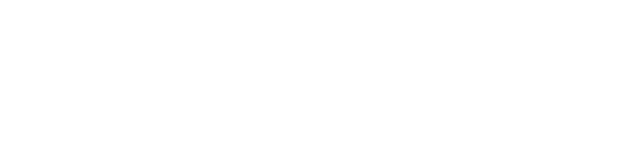
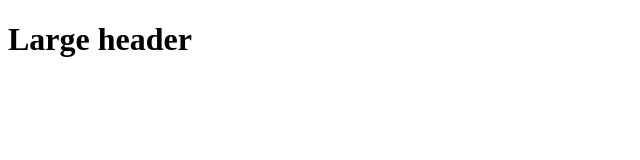
Before and after one commit to mr-andrej/my-super-website, a plain HTML site: page index.html in a window 1280 px wide. Shown: the whole page, without its empty margins (0-640 px from the left). Drawn offline with Linux system fonts and the light colour scheme.

Commit message:
Fixed up index.html

```diff
--- a/index.html
+++ b/index.html
@@ -2,9 +2,9 @@
 <html>
   <head>
     <meta charset="UTF-8">
-    <title>title</title>
+    <title>Symbolic Change</title>
   </head>
   <body>
-
+  <h1> Large header </h1>
   </body>
 </html>
```
